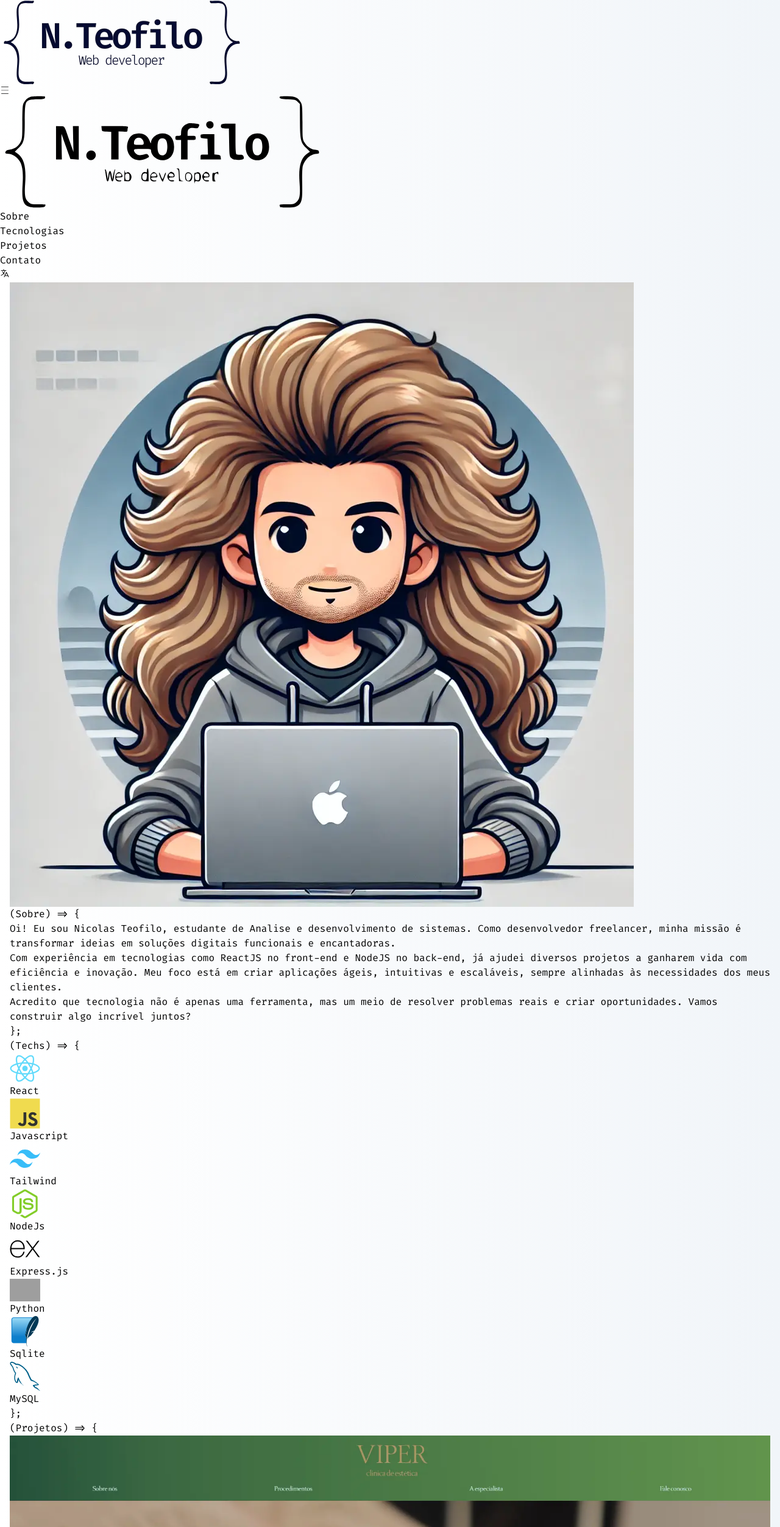
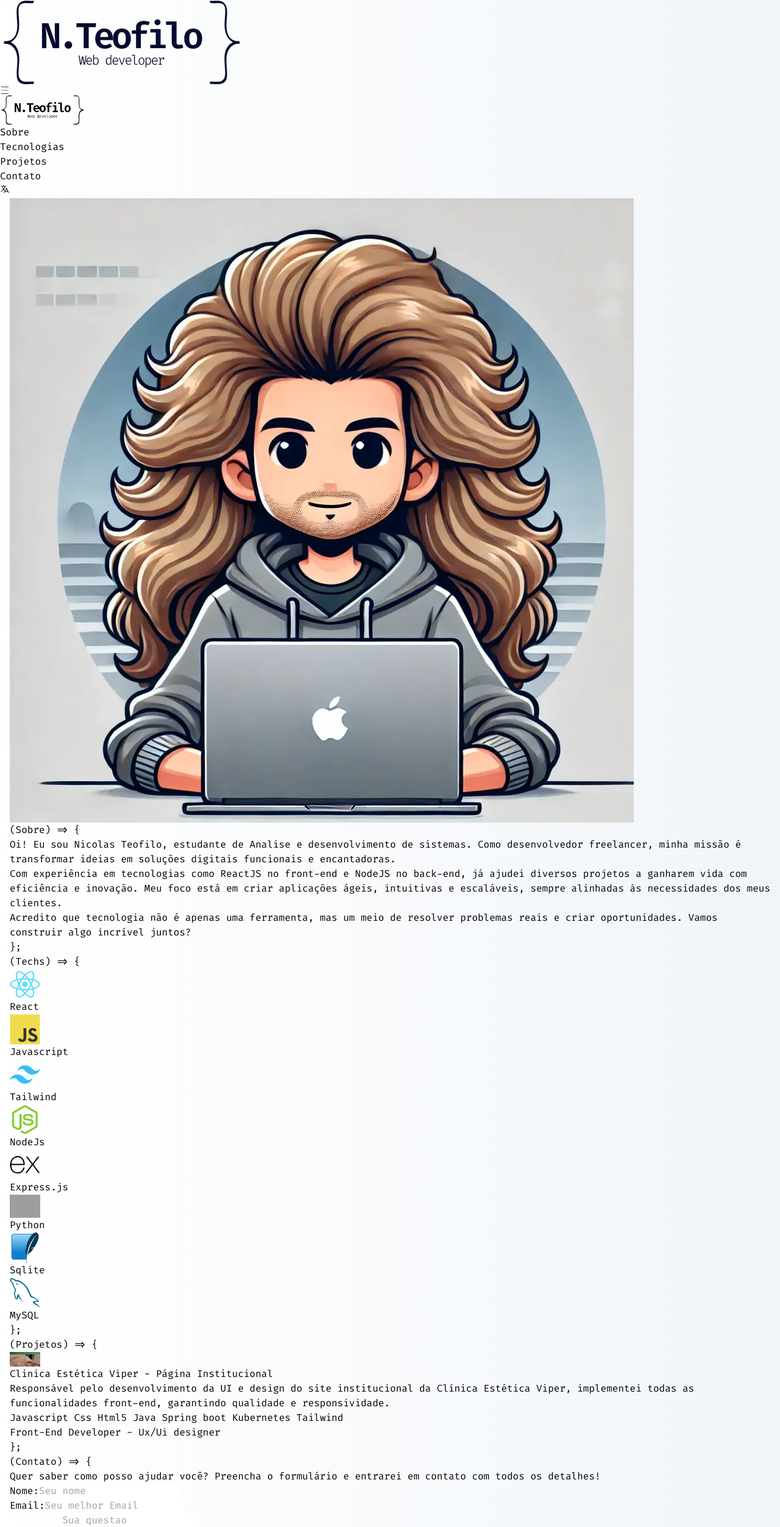
Before and after one commit to GalderioJaguara/portifolio, a React (Vite) app: page / in a window 1280 px wide. Shown: the top 2504 px of the page at 61% size. Built offline with nearby package versions, Linux system fonts and the light colour scheme; grey boxes are pictures that could not be loaded.

Commit message:
mudancas nas imagens

```diff
--- a/src/ProjectsCard.jsx
+++ b/src/ProjectsCard.jsx
@@ -5,7 +5,7 @@
     return (
         <div className="border-slate-200 border-solid border-2 p-8 rounded-2xl shadow-sm bg-gradient-to-r from-slate-50 to-slate-100">
             <div className="">
-                <img src ={props.img} alt={props.title} loading="lazy" className="object-contain md:object-cover rounded-2xl"/>
+                <img src ={props.img} alt={props.title} width={50} height={50} loading="lazy" className="object-contain md:object-cover rounded-2xl"/>
                 <h3 className="text-xl font-bold pt-4 pb-2">{props.title}</h3>
                 <p className="pb-4">{props.description}</p>
                 <div className="flex items-center flex-wrap gap-4">
--- a/src/Sobre.jsx
+++ b/src/Sobre.jsx
@@ -6,7 +6,7 @@
         <div className="my-8 flex flex-col justify-center width-containers" id="sobre">
             <div className="flex flex-col lg:flex-row-reverse lg:items-center justify-center gap-8 h-full">
                      <div className="max-w-[310px] lg:max-w-[400px] m-auto">
-                        <img src={avatarNicolas} loading="lazy" alt="Nicolas Avatar" className="rounded-full border-solid border-black border-2"/>
+                        <img src={avatarNicolas} alt="Nicolas Avatar" className="rounded-full border-solid border-black border-2"/>
                    </div>
                 <div className="max-w-3xl my-8">
                     <h2 className="text-3xl font-bold mb-8">(Sobre) =&gt; &#123; </h2>
--- a/src/header.jsx
+++ b/src/header.jsx
@@ -13,7 +13,7 @@
         <Menu />
         <nav className="hidden md:flex justify-between items-center p-8 bg-gradient-to-r from-neutral-50 to-slate-200/55  rounded-2xl  border mt-4 border-slate-400 h-11 text-black backdrop-blur-md shadow-sm">
             <div className="flex ">
-                <img src={logo} alt="logo-nicolas" className="w-[140px] h-[49px]"/>
+                <img src={logo} alt="logo-nicolas" className="w-[140px] h-[49px]" width={140} height={49}/>
                 <ul className="flex gap-4 ml-4 items-center">
                     <li><a href="#sobre" className="hover:text-slate-300">Sobre</a></li>
                     <li><a href="#tecnologias" className="hover:text-slate-300">Tecnologias</a></li>
```
